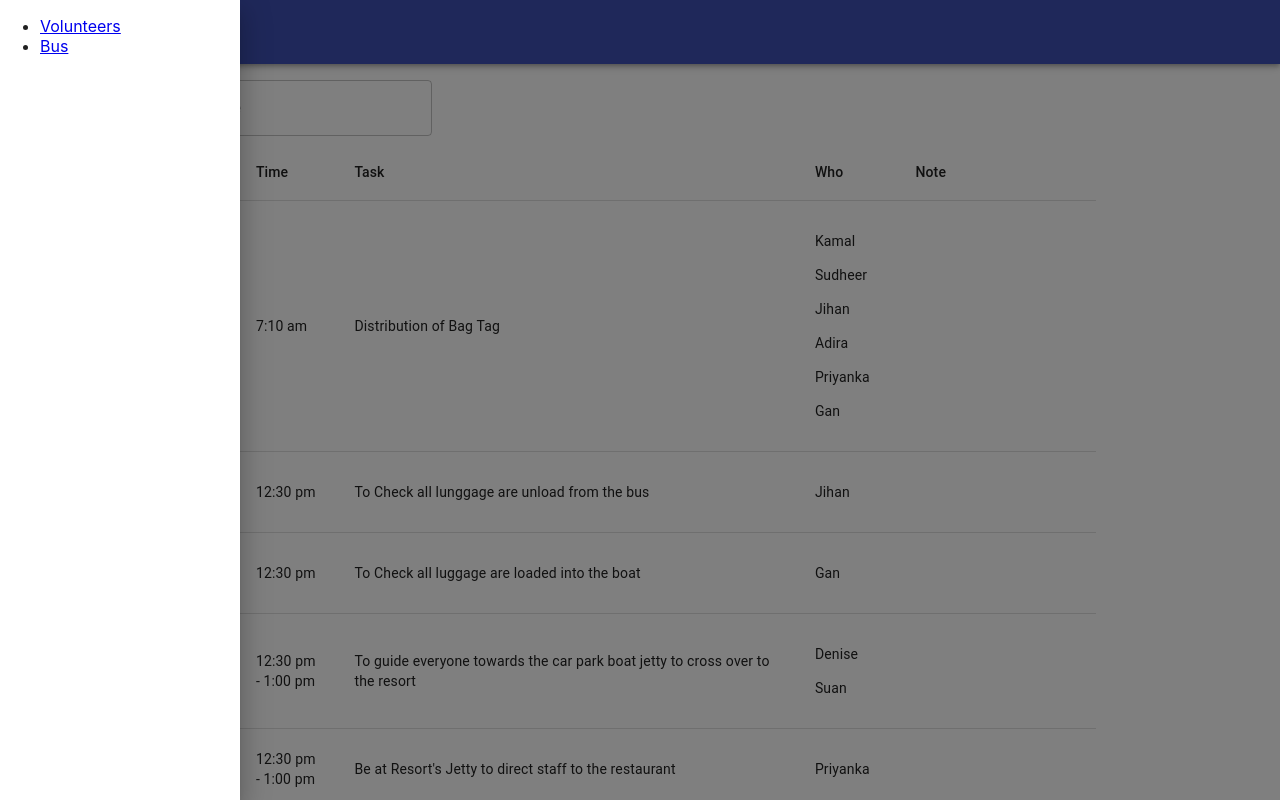
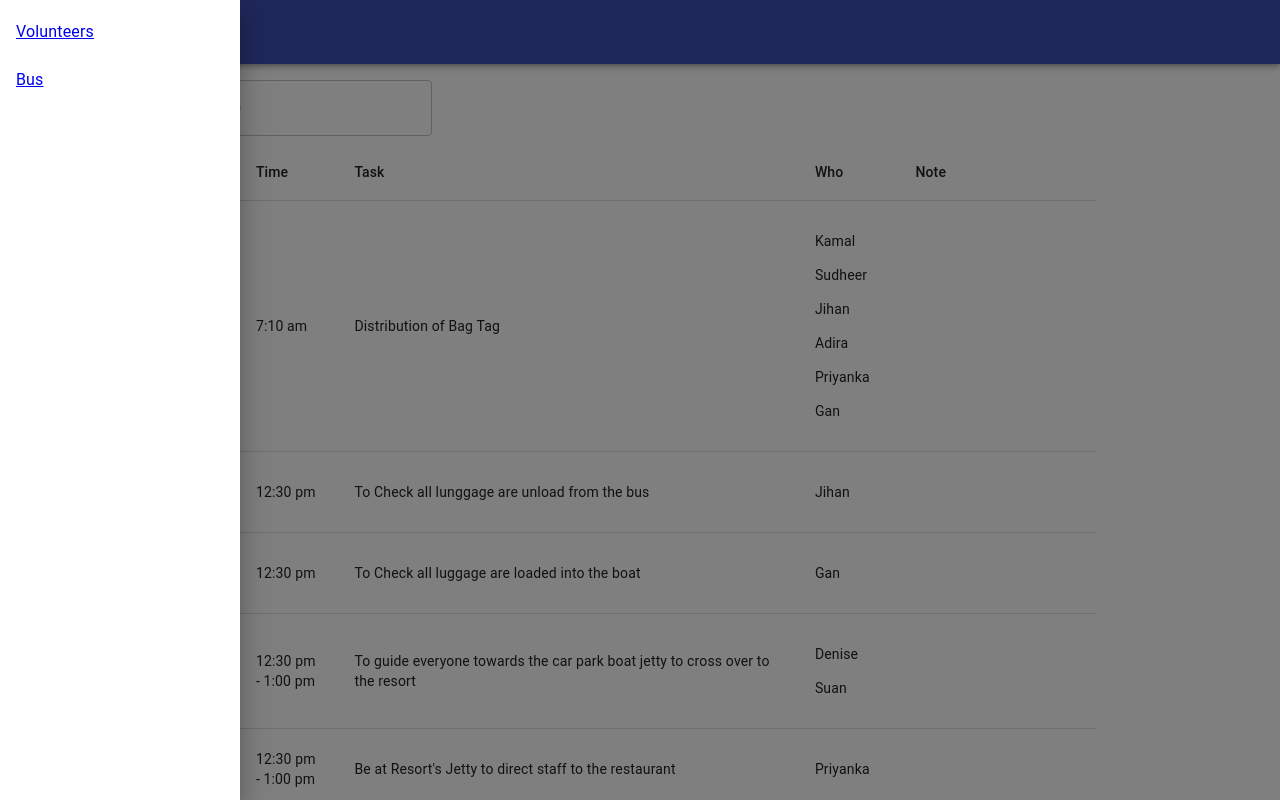
Before and after one commit to kamalarieff/taman-negara, a React (Create React App) app: page / in a window 1280 px wide. Both pictures are taken after a click on the element "Menu". Shown: the top 800 px of the page. Built offline with nearby package versions, Linux system fonts and the light colour scheme.

Commit message:
update navbar list items

```diff
--- a/src/App.js
+++ b/src/App.js
@@ -5,6 +5,9 @@ import AppBar from "@material-ui/core/AppBar";
 import Toolbar from "@material-ui/core/Toolbar";
 import Typography from "@material-ui/core/Typography";
 import Drawer from "@material-ui/core/Drawer";
+import List from '@material-ui/core/List';
+import ListItem from '@material-ui/core/ListItem';
+import ListItemText from '@material-ui/core/ListItemText';
 import Volunteer from "./modules/volunteers";
 import Bus from "./modules/bus";
 
@@ -26,14 +29,18 @@ function App() {
       <Drawer open={drawerOpen} onClose={toggleDrawer}>
         <div style={{ minWidth: "15em" }}>
           <nav>
-            <ul>
-              <li>
-                <Link to="/">Volunteers</Link>
-              </li>
-              <li>
-                <Link to="/bus/">Bus</Link>
-              </li>
-            </ul>
+            <List>
+              <ListItem>
+                <Link to="/">
+                <ListItemText primary="Volunteers"/>
+                </Link>
+              </ListItem>
+              <ListItem>
+                <Link to="/bus/">
+                <ListItemText primary="Bus"/>
+                </Link>
+              </ListItem>
+            </List>
           </nav>
         </div>
       </Drawer>
```
